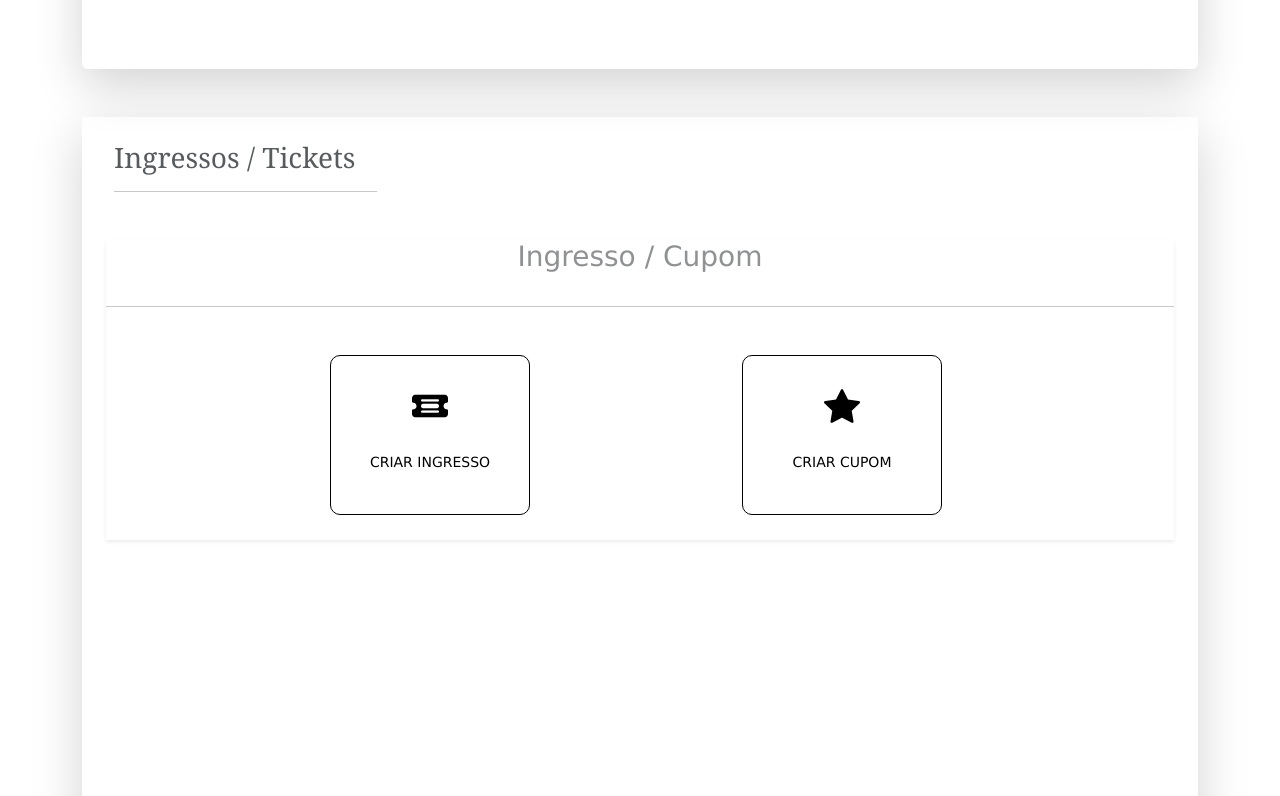
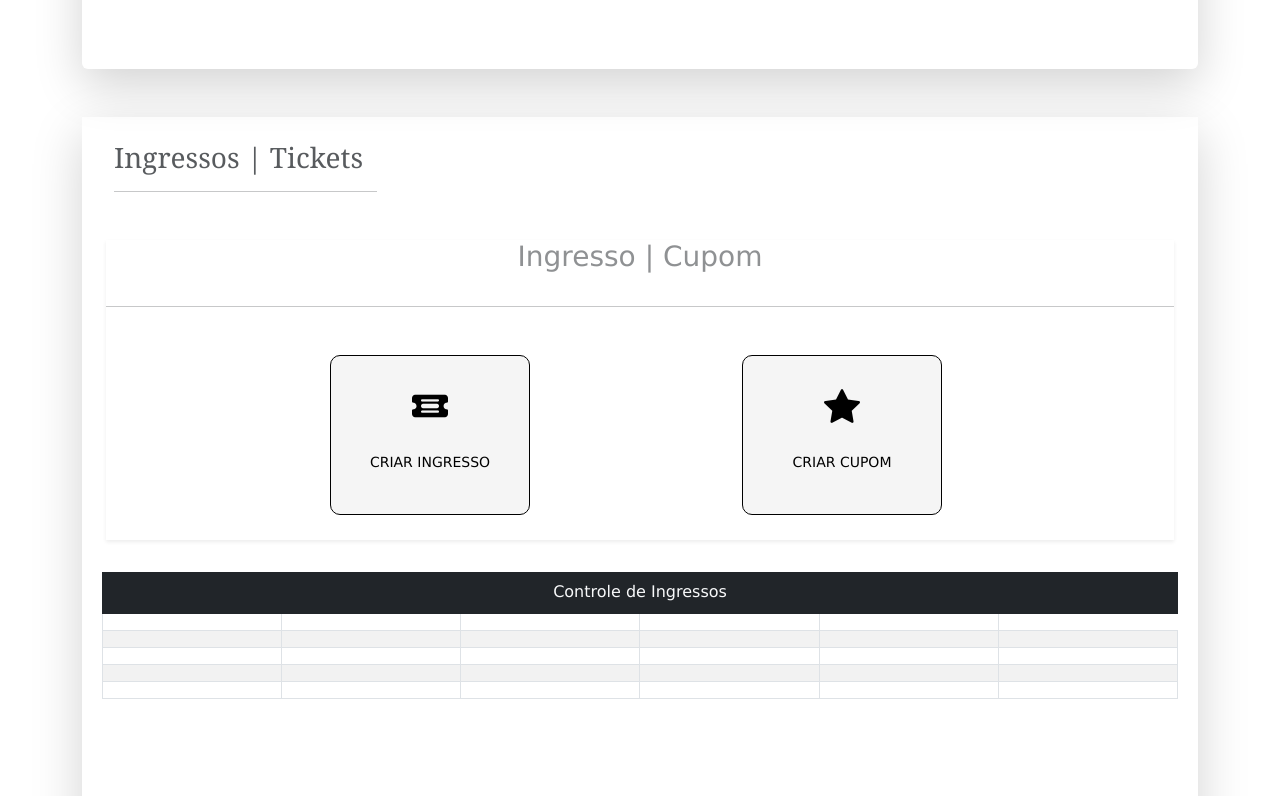
Before and after one commit to FelpSC/Formulario_bootstrap, a website: page Fomulário_Home.html in a window 1280 px wide. Shown: the part 2424-3220 px from the top of the page. Drawn offline with nearby package versions, Linux system fonts and the light colour scheme.

Commit message:
Criando tabela

```diff
--- a/Fomulário_Home.html
+++ b/Fomulário_Home.html
@@ -297,32 +297,85 @@
 
             <div class="row p-2 mx-2">
                 <div class="subtitulo p-2">
-                    <h3 class="text-primary text-dark opacity-75">Ingressos / Tickets</h3>
+                    <h3 class="text-primary text-dark opacity-75">Ingressos | Tickets</h3>
                     <hr class="col-3">
                 </div>
 
 
                 <div class="ingressos col container my-4 shadow-sm">
                     <div class="criar-ingresso row d-flex" style="height: 300px;">
-                        <h3 class="text-center text-dark opacity-50">Ingresso / Cupom</h3>
+                        <h3 class="text-center text-dark opacity-50">Ingresso | Cupom</h3>
                         <hr>
 
                         <div class="row justify-content-evenly g-2">
-                            <a href="" class="p-4 row">
-                                <i class="bi-ticket-detailed-fill text-center" style="color:black; font-size: 36px;"> </i>
+                            <a href="" class="criar-tkt p-4 row">
+                                <i class="bi-ticket-detailed-fill text-center"> </i>
                                 <small class="text-center">CRIAR INGRESSO</small>
                             </a>
 
-                            <a href="" class="p-4 row">
-                                <i class="bi-star-fill text-center" style="color:black; font-size: 36px"> </i>
+                            <a href="" class="criar-tkt p-4 row">
+                                <i class="bi-star-fill text-center"> </i>
                                 <small class="text-center">CRIAR CUPOM</small>
 
                             </a>
                         </div>
                     </div>
+                </div>
 
+            </div>
 
-                </div>
+                <!-- INGRESSOS - TABELA -->
+
+            <div class="tkt-table container shadow-">
+                <table class="table table-bordered table-striped align-middle text-center caption-top table-hover table-responsive">
+                    <caption class="text-center bg-dark text-light"> Controle de Ingressos </caption>
+                    <thead class="table-group-divider">
+                        <tr>
+                            <th></th>
+                            <th></th>
+                            <th></th>
+                            <th></th>
+                            <th></th>
+                        </tr>
+                    </thead>
+
+                    <tbody>
+                        <tr>
+                            <td></td>
+                            <td></td>
+                            <td></td>
+                            <td></td>
+                            <td></td>
+                            <td></td>
+                        </tr>
+                        <tr>
+                            <td></td>
+                            <td></td>
+                            <td></td>
+                            <td></td>
+                            <td></td>
+                            <td></td>
+                        </tr>
+                        <tr>
+                            <td></td>
+                            <td></td>
+                            <td></td>
+                            <td></td>
+                            <td></td>
+                            <td></td>
+                        </tr>
+                        <tr>
+                            <td></td>
+                            <td></td>
+                            <td></td>
+                            <td></td>
+                            <td></td>
+                            <td></td>
+                        </tr>
+                    </tbody>
+
+                </table>
+
             </div>
 
         </div>
--- a/Formulário_Home.css
+++ b/Formulário_Home.css
@@ -205,7 +205,7 @@ form h3{
 /* INGRESSOS / TICKETS */
 
 .cont-ingressos{
-    min-height: 1200px;
+    min-height: 1000px;
     max-height: 3000px;
 }
 
@@ -218,10 +218,34 @@ form h3{
     color: black;
 }
 
-.criar-ingresso{
+.criar-tkt{
+    background-color:whitesmoke;
 
 }
 
+.bi-star-fill{
+    font-size: 36px;
+    transition: 300ms ease-in-out;
+}
+.bi-ticket-detailed-fill{
+    font-size: 36px;
+}
+
+.criar-tkt:hover{
+    background-color: cornflowerblue;
+    color:#fff;
+    transition: 300ms ease-in-out;
+}
+
+.bi-star-fill:hover{
+    color: #fff;
+}
+
+/* TICKETS - TABELA */
+th,
+tr{
+    padding: 10px;
+}
 
 footer{
     margin-top: 50px;
```
